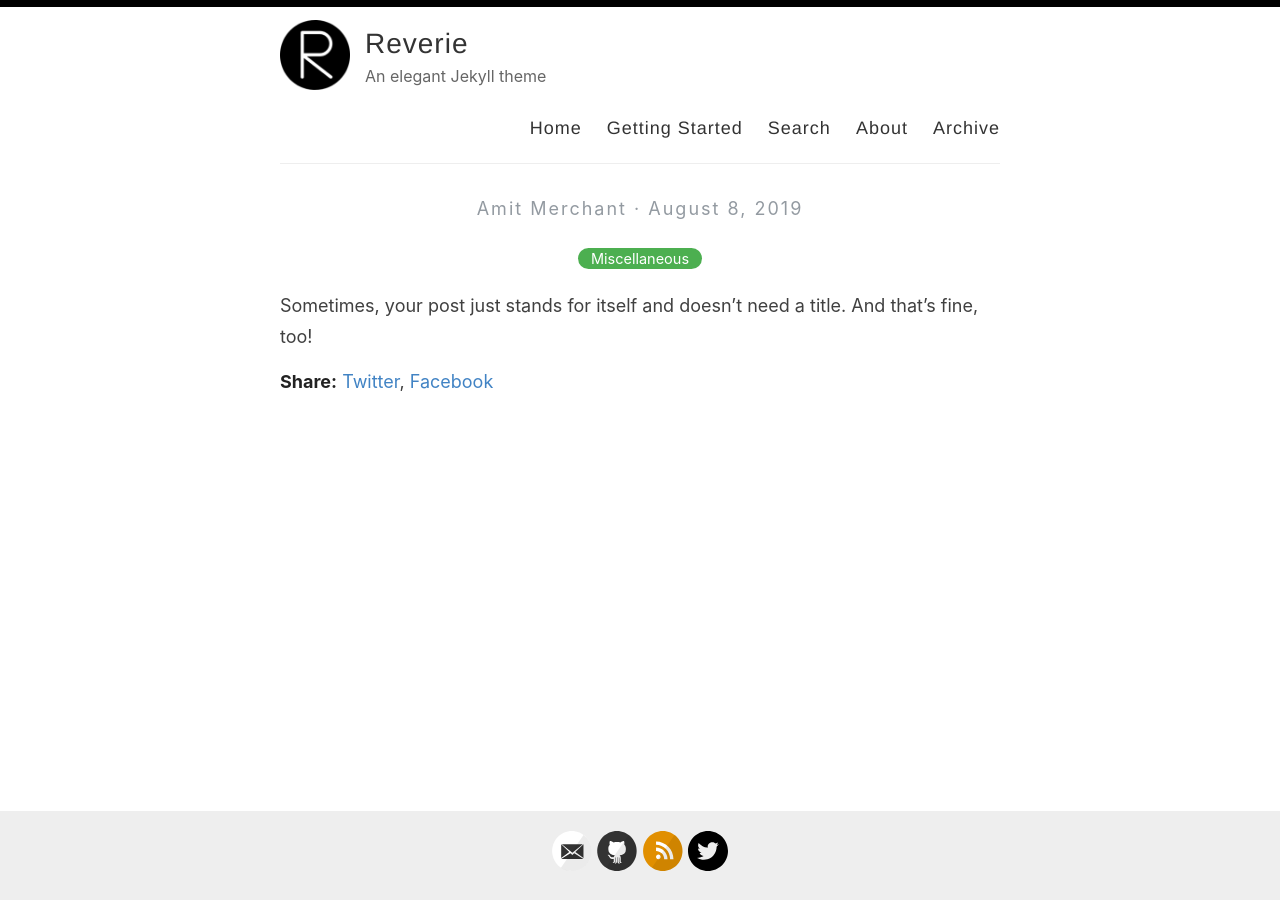
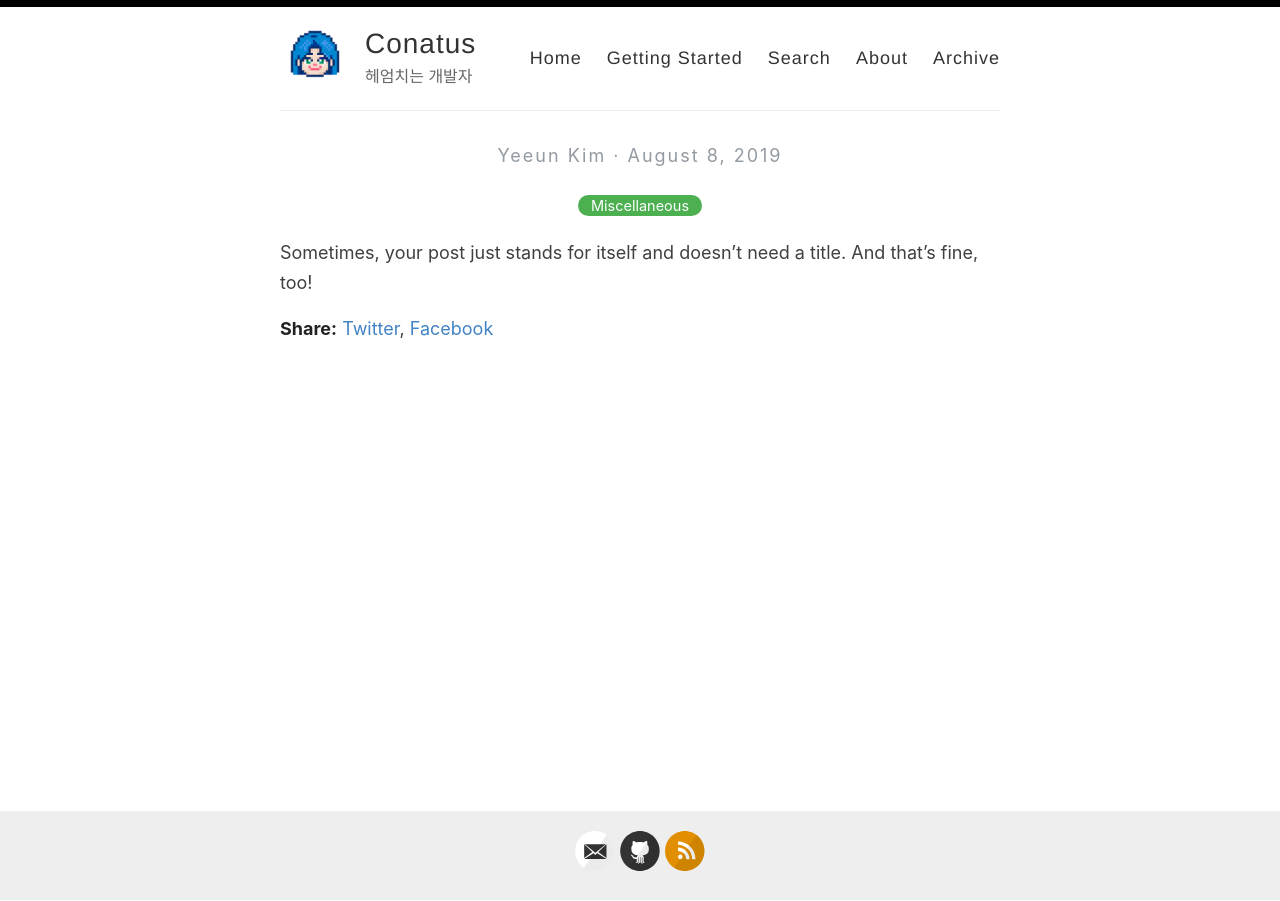
Before and after one commit to cona-tus/cona-tus.github.io, a Jekyll site: the page built from _posts/2019-08-08-no-title-posts.md, in a window 1280 px wide. Built offline with Jekyll 4.4.1, drawn with Linux system fonts in a browser that asks for light colours.

Commit message:
Change Basic Setting

```diff
--- a/_config.yml
+++ b/_config.yml
@@ -3,16 +3,16 @@
 #
 
 # Name of your site (displayed in the header)
-name: Reverie
+name: Conatus
 
 # Name of the author
-author: Amit Merchant
+author: Yeeun Kim
 
 # Short bio or description (displayed in the header)
-description: An elegant Jekyll theme
+description: 헤엄치는 개발자
 
 # URL of your avatar or profile pic (you could use your GitHub profile pic)
-avatar: /images/reverie.png
+avatar: /images/conatus.png
 
 #
 # Flags below are optional
@@ -21,15 +21,15 @@ avatar: /images/reverie.png
 # Includes an icon in the footer for each username you enter
 footer-links:
   dribbble:
-  email: amit.d.merchant@gmail.com
+  email: ergosum.kim@gmail.com
   facebook:
   flickr:
-  github: amitmerchant1990/reverie
+  github: https://github.com/cona-tus
   instagram:
   linkedin:
   pinterest:
   rss: rss
-  twitter: amit_merchant
+  twitter:
   stackoverflow:
   youtube: # channel/<your_long_string> or user/<user-name>
   googleplus: # anything in your profile username that comes after plus.google.com/
@@ -41,21 +41,21 @@ footer-links:
 disqus:
 
 # Enter your Google Analytics web tracking code (e.g. UA-2110908-2) to activate tracking
-google_analytics: UA-43339302-11
+google_analytics: # UA-43339302-11
 
 # For newer "GA4" analytics, use the following instead of the "UA" entry above
 #google_analytics_ga4: G-GABC1DEFG
 
 # Your website URL (e.g. http://amitmerchant1990.github.io or http://www.amitmerchant.com)
 # Used for Sitemap.xml and your RSS feed
-url: http://www.amitmerchant.com/reverie
-enforce_ssl: https://www.amitmerchant.com/reverie
+url: https://cona-tus.github.io/
+enforce_ssl: https://cona-tus.github.io/
 
 # If you're hosting your site at a Project repository on GitHub pages
 # (http://yourusername.github.io/repository-name)
 # and NOT your User repository (http://yourusername.github.io)
 # then add in the baseurl here, like this: "/repository-name"
-baseurl: "/reverie"
+baseurl: '/reverie'
 
 #
 # !! You don't need to change any of the configuration flags below !!
```
Also changed, not shown: images/conatus.png (added), 1 other file.
